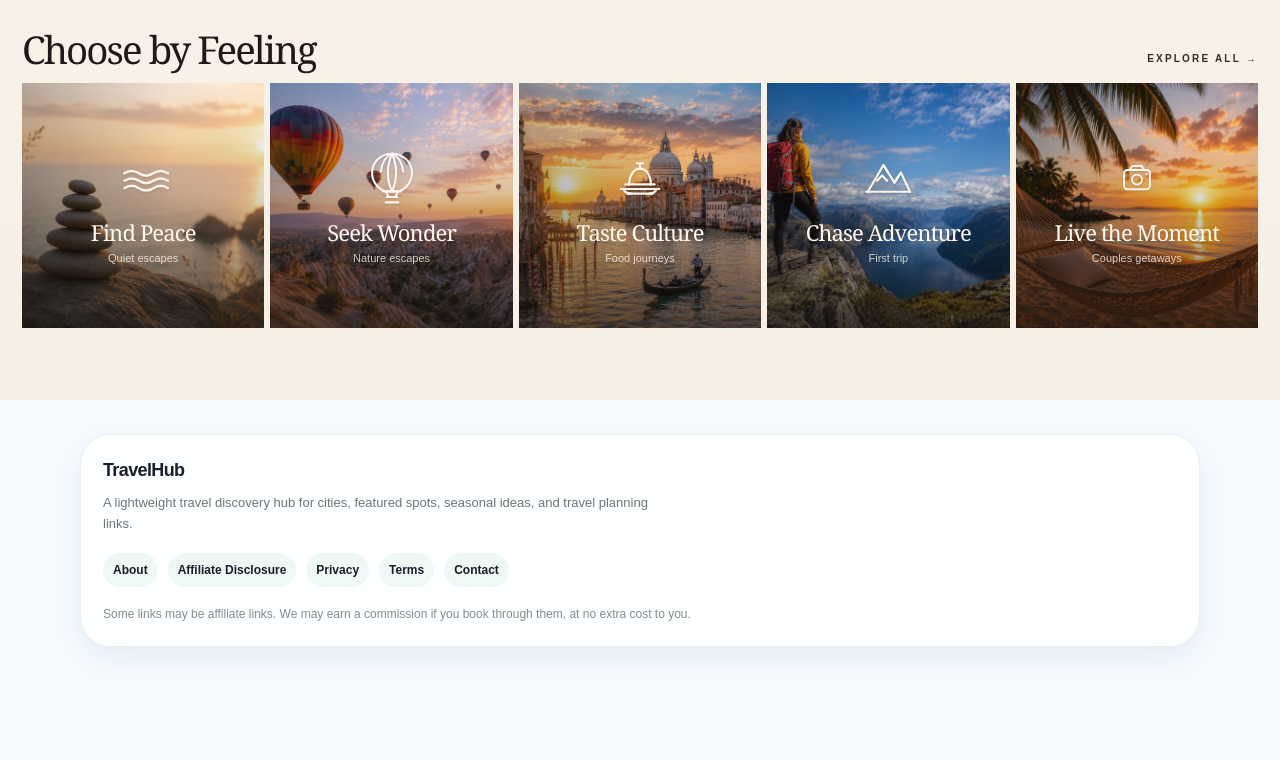
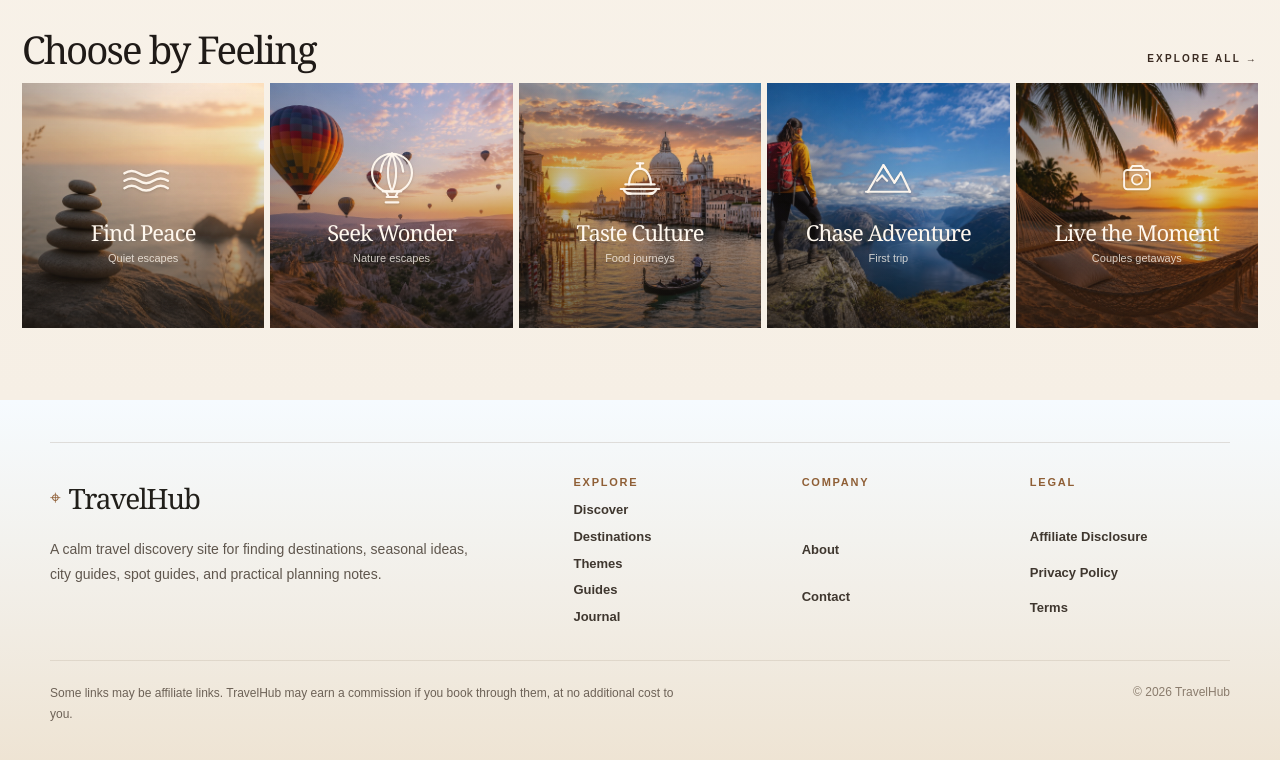
Before and after one commit to kazumophone-arch/travelhub, a Next.js app: page / in a window 1280 px wide. Shown: the part 892-1652 px from the top of the page. Before the commit the page ends 1581 px from the top, so only its background shows below. Built offline with nearby package versions, Linux system fonts and the light colour scheme; no server answers; the database is empty.

Commit message:
Refine site footer navigation

```diff
--- a/components/SiteFooter.tsx
+++ b/components/SiteFooter.tsx
@@ -1,107 +1,184 @@
 import Link from "next/link";
 import type { CSSProperties } from "react";
 
-const footerLinks = [
+const footerColumns = [
+  {
+    title: "Explore",
+    links: [
+      { href: "/discover", label: "Discover" },
+      { href: "/cities", label: "Destinations" },
+      { href: "/themes", label: "Themes" },
+      { href: "/guides", label: "Guides" },
+      { href: "/journal", label: "Journal" },
+    ],
+  },
+  {
+    title: "Company",
+    links: [
       { href: "/about", label: "About" },
+      { href: "/contact", label: "Contact" },
+    ],
+  },
+  {
+    title: "Legal",
+    links: [
       { href: "/affiliate-disclosure", label: "Affiliate Disclosure" },
-  { href: "/privacy", label: "Privacy" },
+      { href: "/privacy", label: "Privacy Policy" },
       { href: "/terms", label: "Terms" },
-  { href: "/contact", label: "Contact" },
+    ],
+  },
 ];
 
 export function SiteFooter() {
   return (
     <footer style={footerStyle}>
       <div style={innerStyle}>
+        <div style={topStyle}>
           <div style={brandBlockStyle}>
             <Link href="/" style={brandStyle}>
-            TravelHub
+              <span style={brandMarkStyle}>⌖</span>
+              <span>TravelHub</span>
             </Link>
 
             <p style={textStyle}>
-            A lightweight travel discovery hub for cities, featured spots,
-            seasonal ideas, and travel planning links.
+              A calm travel discovery site for finding destinations, seasonal
+              ideas, city guides, spot guides, and practical planning notes.
             </p>
           </div>
 
-        <nav style={linkWrapStyle} aria-label="Footer navigation">
-          {footerLinks.map((link) => (
+          <nav style={columnsStyle} aria-label="Footer navigation">
+            {footerColumns.map((column) => (
+              <div key={column.title} style={columnStyle}>
+                <div style={columnTitleStyle}>{column.title}</div>
+
+                <div style={linkListStyle}>
+                  {column.links.map((link) => (
                     <Link key={link.href} href={link.href} style={linkStyle}>
                       {link.label}
                     </Link>
                   ))}
+                </div>
+              </div>
+            ))}
           </nav>
+        </div>
 
+        <div style={bottomStyle}>
           <p style={noticeStyle}>
-          Some links may be affiliate links. We may earn a commission if you book
-          through them, at no extra cost to you.
+            Some links may be affiliate links. TravelHub may earn a commission
+            if you book through them, at no additional cost to you.
           </p>
+
+          <p style={copyrightStyle}>© 2026 TravelHub</p>
+        </div>
       </div>
     </footer>
   );
 }
 
 const footerStyle: CSSProperties = {
-  padding: "34px 16px 42px",
-  background: "transparent",
-  color: "#17202a",
+  padding: "42px 24px 48px",
+  background: "linear-gradient(180deg, rgba(243, 236, 223, 0) 0%, #eee3d2 100%)",
+  color: "#211f1a",
 };
 
 const innerStyle: CSSProperties = {
-  maxWidth: 1120,
+  maxWidth: 1180,
   margin: "0 auto",
-  padding: 22,
-  borderRadius: 30,
-  background: "rgba(255, 255, 255, 0.86)",
-  border: "1px solid rgba(23, 32, 42, 0.08)",
-  boxShadow: "0 12px 34px rgba(30, 64, 88, 0.08)",
-  backdropFilter: "blur(18px)",
+  padding: "34px 0 0",
+  borderTop: "1px solid rgba(103, 78, 49, 0.16)",
+};
+
+const topStyle: CSSProperties = {
+  display: "grid",
+  gridTemplateColumns: "minmax(260px, 0.42fr) minmax(0, 0.58fr)",
+  gap: 48,
+  alignItems: "start",
 };
 
 const brandBlockStyle: CSSProperties = {
-  marginBottom: 18,
+  maxWidth: 420,
 };
 
 const brandStyle: CSSProperties = {
   display: "inline-flex",
+  alignItems: "center",
+  gap: 9,
   color: "inherit",
   textDecoration: "none",
-  fontSize: 18,
-  fontWeight: 850,
-  letterSpacing: "-0.035em",
-  marginBottom: 8,
+  fontFamily: 'Georgia, "Times New Roman", serif',
+  fontSize: 28,
+  fontWeight: 520,
+  letterSpacing: "-0.045em",
+};
+
+const brandMarkStyle: CSSProperties = {
+  color: "#8f5f36",
+  fontSize: 19,
+  lineHeight: 1,
 };
 
 const textStyle: CSSProperties = {
-  margin: 0,
-  maxWidth: 560,
-  fontSize: 13,
-  lineHeight: 1.65,
-  opacity: 0.62,
+  margin: "18px 0 0",
+  color: "#5f564d",
+  fontSize: 14,
+  lineHeight: 1.8,
 };
 
-const linkWrapStyle: CSSProperties = {
-  display: "flex",
-  flexWrap: "wrap",
+const columnsStyle: CSSProperties = {
+  display: "grid",
+  gridTemplateColumns: "repeat(3, minmax(0, 1fr))",
+  gap: 28,
+};
+
+const columnStyle: CSSProperties = {
+  display: "grid",
+  gap: 14,
+};
+
+const columnTitleStyle: CSSProperties = {
+  color: "#8f5f36",
+  fontSize: 11,
+  lineHeight: 1,
+  fontWeight: 850,
+  letterSpacing: "0.16em",
+  textTransform: "uppercase",
+};
+
+const linkListStyle: CSSProperties = {
+  display: "grid",
   gap: 10,
-  marginBottom: 18,
 };
 
 const linkStyle: CSSProperties = {
-  display: "inline-flex",
-  padding: "8px 10px",
-  borderRadius: 999,
-  background: "#eef8f5",
-  color: "inherit",
+  width: "fit-content",
+  color: "#3f372f",
   textDecoration: "none",
-  fontSize: 12,
-  fontWeight: 800,
+  fontSize: 13,
+  lineHeight: 1.3,
+  fontWeight: 650,
+};
+
+const bottomStyle: CSSProperties = {
+  display: "flex",
+  justifyContent: "space-between",
+  gap: 24,
+  marginTop: 34,
+  paddingTop: 22,
+  borderTop: "1px solid rgba(103, 78, 49, 0.12)",
 };
 
 const noticeStyle: CSSProperties = {
   margin: 0,
-  maxWidth: 620,
+  maxWidth: 640,
+  color: "#6d6257",
   fontSize: 12,
-  lineHeight: 1.6,
-  opacity: 0.52,
+  lineHeight: 1.7,
 };
+
+const copyrightStyle: CSSProperties = {
+  margin: 0,
+  color: "#8a7c6d",
+  fontSize: 12,
+  whiteSpace: "nowrap",
+};
```
Lines whose indentation alone changed are shown as unchanged.
